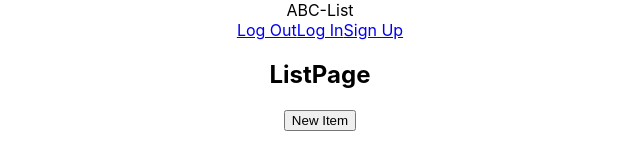
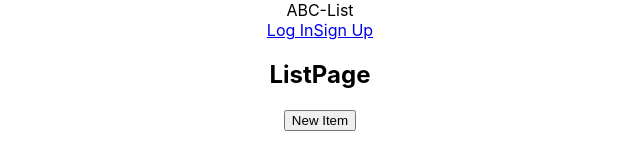
Before and after one commit to amanalem/abc-list-react, a React (Create React App) app: page /my-list in a window 1280 px wide. Shown: the top 160 px of the page, without its empty margins (320-960 px from the left). Built offline with nearby package versions, Linux system fonts and the light colour scheme.

Commit message:
nave edited to be conditional upon user existence

```diff
--- a/src/components/Nav.jsx
+++ b/src/components/Nav.jsx
@@ -3,21 +3,26 @@ import { Link } from "react-router-dom";
 import styled from "styled-components";
 
 const NavStyle = styled.div`
-  Link {
+  a {
     margin: 0, 100px, 0 10px;
   }
 `;
 
 const Nav = ({ handleLogout, user }) => {
+  const ifUser = user;
+  console.log(user);
   return (
     <div>
       <NavStyle>
-        <Link to="/login" onClick={handleLogout}>
-          Log Out
-        </Link>
-        <Link to="/login">Log In</Link>
+        {ifUser && (
+          <Link to="/login" onClick={handleLogout}>
+            Log Out
+          </Link>
+        )}
 
-        <Link to="/signup">Sign Up</Link>
+        {!ifUser && <Link to="/login">Log In</Link>}
+
+        {!ifUser && <Link to="/signup">Sign Up</Link>}
       </NavStyle>
     </div>
   );
```
